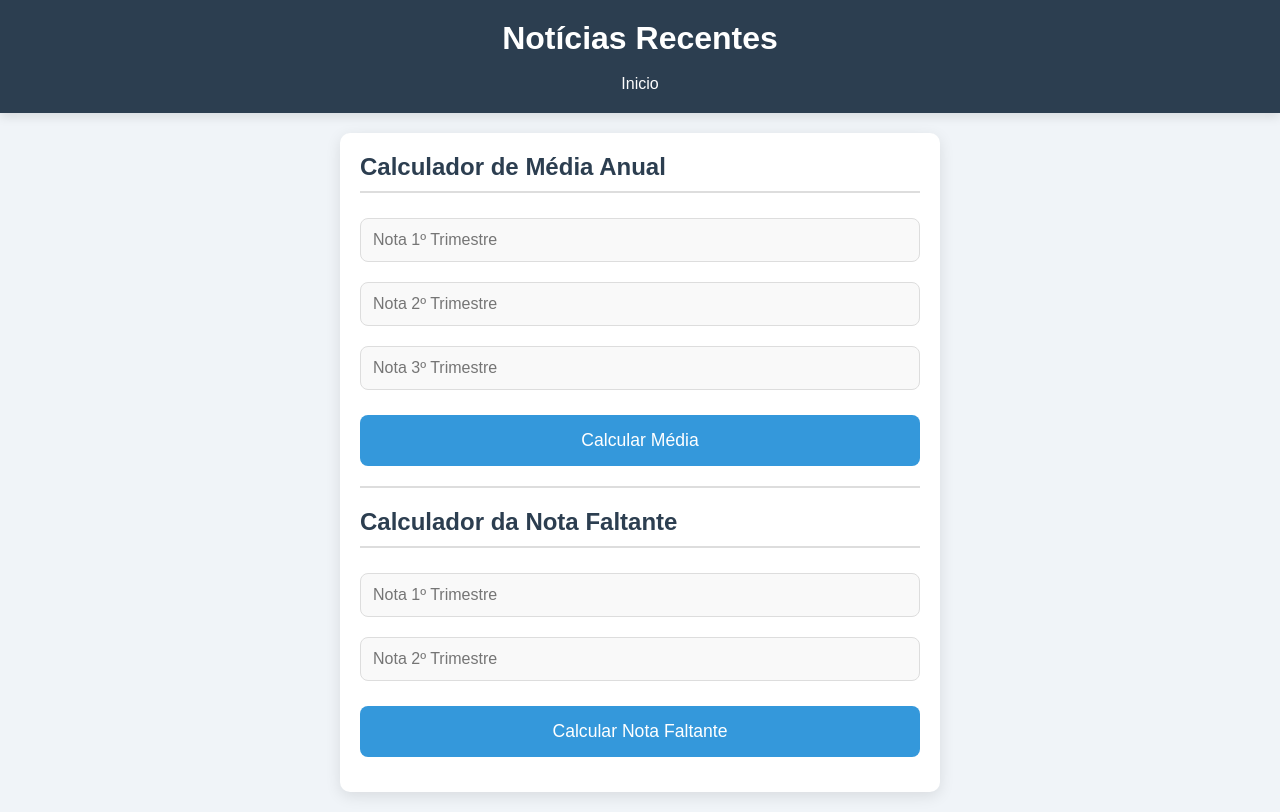
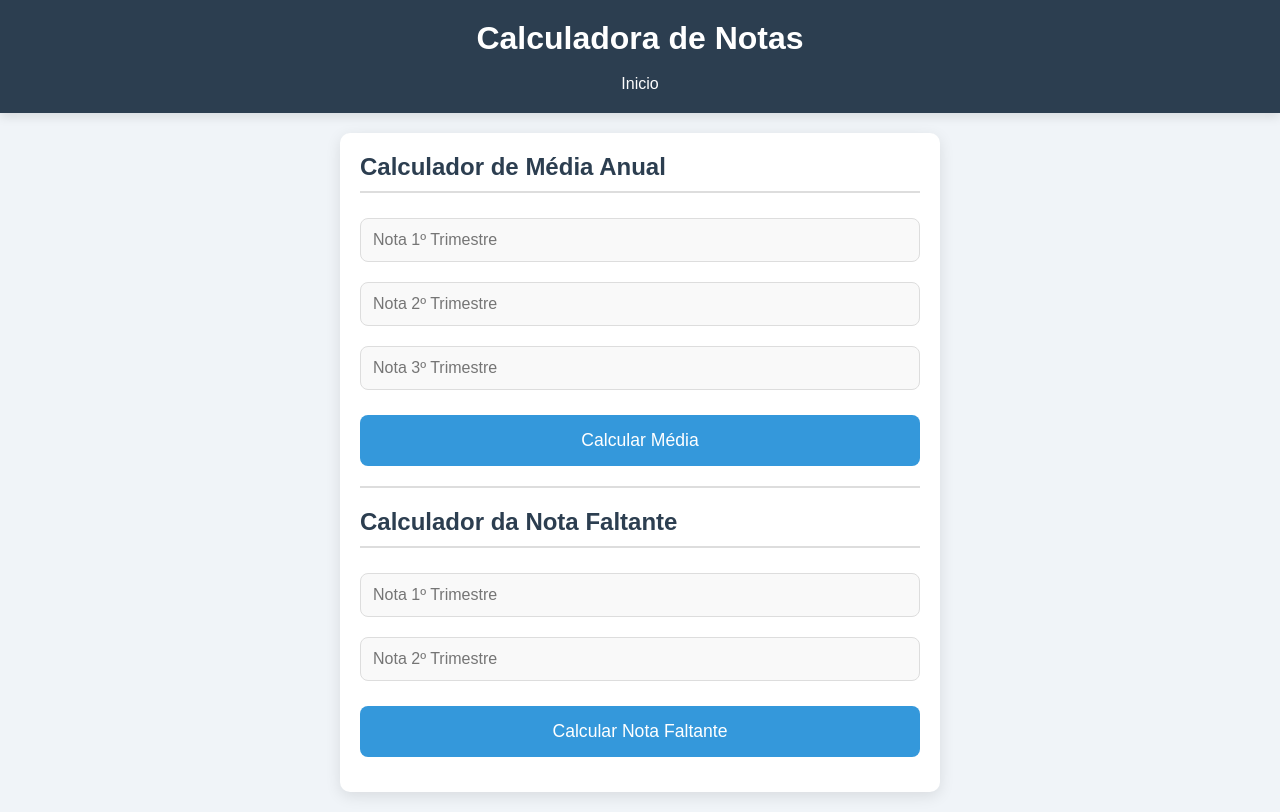
Before and after one commit to Chrisfer132/packdoestudante, a plain HTML site: page nota.html in a window 1280 px wide. Drawn offline with Linux system fonts and the light colour scheme.

Commit message:
Update nota.html

```diff
--- a/nota.html
+++ b/nota.html
@@ -135,7 +135,7 @@
 <body>
 
 <header>
-    <h1>Notícias Recentes</h1>
+    <h1>Calculadora de Notas</h1>
     <br>
     <a style="text-decoration: none; color: #fffefe;" href="index.html">Inicio</a>
 </header>
```
